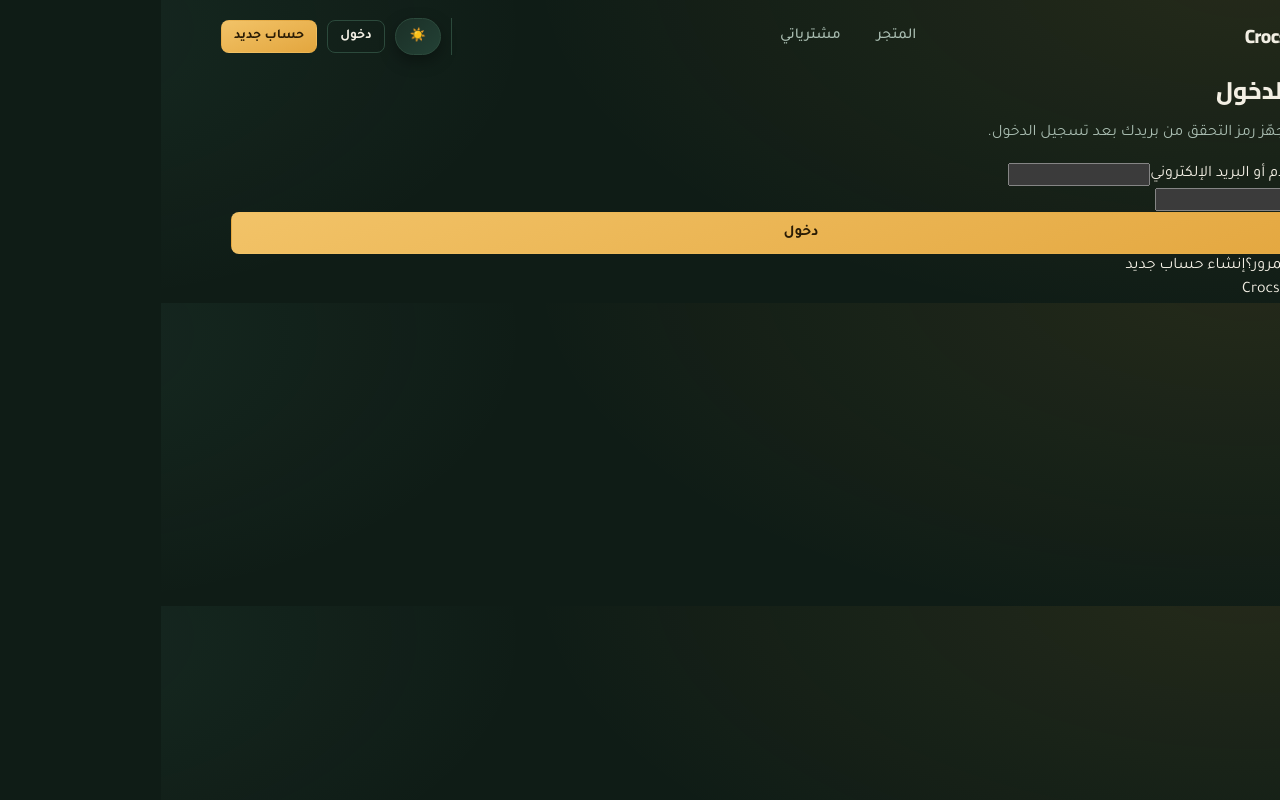
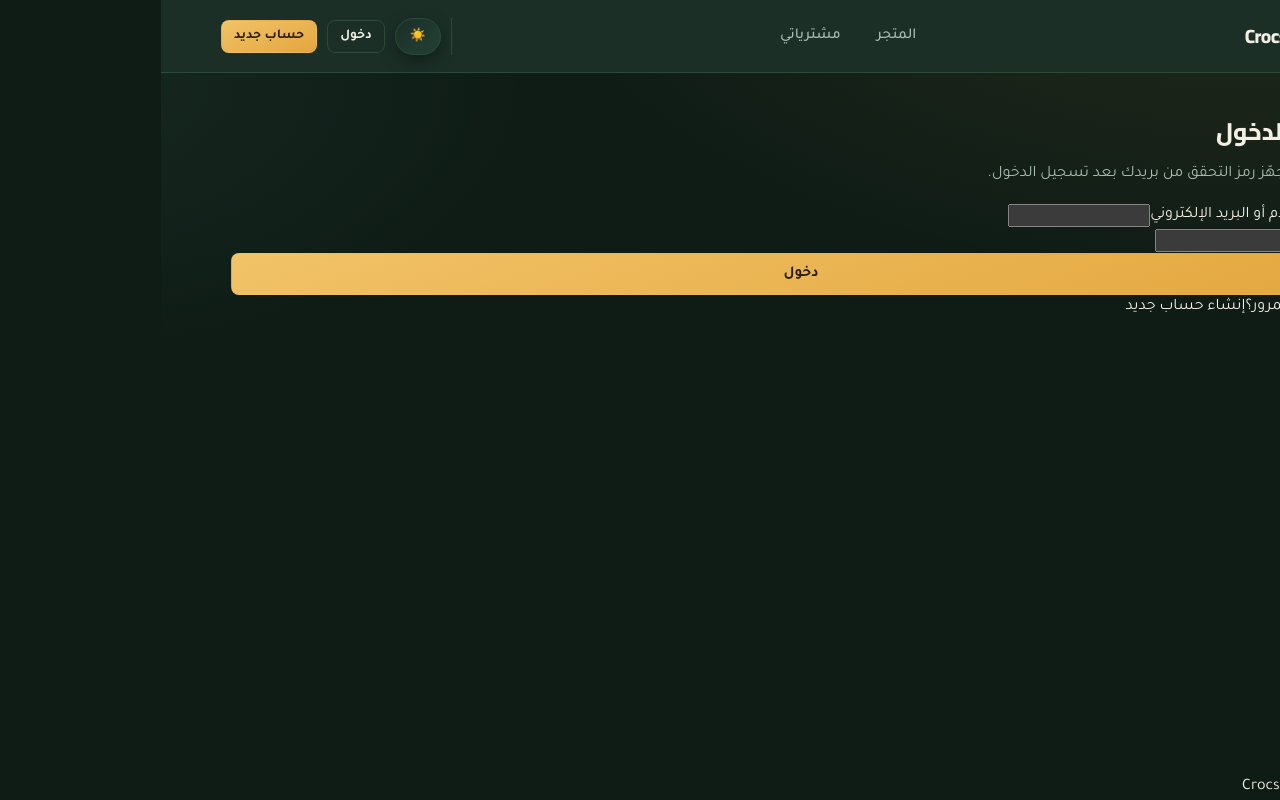
Before and after one commit to mohamedmlm/f, a React (Vite) app: page /login in a window 1280 px wide. Built offline with nearby package versions, Linux system fonts and the light colour scheme.

Commit message:
Sep 10, 2026, 12:45 AM

```diff
--- a/src/styles/app.css
+++ b/src/styles/app.css
@@ -1,10 +1,23 @@
+/* ================= Layout shell ================= */
+.app-shell {
+  min-height: 100vh;
+  display: flex;
+  flex-direction: column;
+}
+.app-main {
+  flex: 1;
+  padding: 40px 0 80px;
+}
+
 /* ================= Navbar ================= */
 .navbar {
   position: sticky;
   top: 0;
   z-index: 50;
+  isolation: isolate;
+  background: var(--surface);
+  border-bottom: 1px solid var(--line);
 }
-
 .navbar-inner {
   display: flex;
   align-items: center;
@@ -13,8 +26,6 @@
   justify-content: space-between;
   position: relative;
 }
-
-/* ================= Brand ================= */
 .brand {
   display: flex;
   align-items: center;
@@ -22,7 +33,7 @@
   color: var(--text);
   font-family: var(--font-display);
   font-weight: 800;
-  transition: transform 0.2s ease, opacity 0.2s ease;
+  transition: transform 0.2s ease, opacity 0.2 ease;
   position: relative;
   background: none;
   border: none;
@@ -45,24 +56,17 @@
 .brand:hover {
   transform: translateY(-1px);
 }
-
 .brand:hover::after {
   width: 100%;
 }
 
-/* ================= Brand Mark ================= */
 @keyframes lantern-glow {
   0%,
   100% {
-    box-shadow:
-      0 8px 20px rgba(227, 166, 62, 0.22),
-      0 0 0 0 rgba(242, 195, 104, 0.35);
+    box-shadow: 0 8px 20px rgba(227, 166, 62, 0.22), 0 0 0 0 rgba(242, 195, 104, 0.35);
   }
-
   50% {
-    box-shadow:
-      0 8px 22px rgba(227, 166, 62, 0.32),
-      0 0 16px 4px rgba(242, 195, 104, 0.28);
+    box-shadow: 0 8px 22px rgba(227, 166, 62, 0.32), 0 0 16px 4px rgba(242, 195, 104, 0.28);
   }
 }
 
@@ -75,28 +79,16 @@
   align-items: center;
   justify-content: center;
   flex-shrink: 0;
-
   background-color: #e3a63e;
-  background: linear-gradient(
-    135deg,
-    var(--accent-hi),
-    var(--accent) 55%,
-    var(--mint)
-  );
-
+  background: linear-gradient(135deg, var(--accent-hi), var(--accent) 55%, var(--mint));
   background-size: 220% 220%;
   background-position: 0% 50%;
   color: var(--accent-ink);
   font-size: 1rem;
   line-height: 1;
   font-weight: 900;
-
   animation: lantern-glow 3.2s ease-in-out infinite;
-
-  transition:
-    rotate 0.3s ease,
-    background-position 0.5s ease,
-    scale 0.2s ease;
+  transition: rotate 0.3s ease, background-position 0.5s ease, scale 0.2s ease;
 }
 
 .btn .brand-mark,
@@ -108,25 +100,21 @@
   font-size: 0.7rem;
   box-shadow: none;
 }
-
 .brand-name {
   font-size: 1.2rem;
   letter-spacing: -0.03em;
-  transition:
-    letter-spacing 0.2s ease,
-    text-shadow 0.2s ease;
+  transition: letter-spacing 0.2s ease, text-shadow 0.2s ease;
 }
 
 .brand-mark:hover {
   rotate: -20deg;
 }
-
 .brand:hover .brand-name {
   letter-spacing: 0.02em;
   text-shadow: 0 0 18px rgba(227, 166, 62, 0.2);
 }
 
-/* ================= Desktop Nav ================= */
+/* ===== القائمة - Desktop ===== */
 .nav-links {
   display: flex;
   align-items: center;
@@ -134,12 +122,12 @@
   margin-inline-start: auto;
 }
 
-/* ================= Hamburger ================= */
+/* ===== زر الهامبرغر ===== */
 .nav-toggle {
   display: none;
   background: transparent;
   border: 1px solid var(--line);
-  padding: 8px;
+  padding: 8px 8px;
   border-radius: 8px;
   font-size: 1.05rem;
   cursor: pointer;
@@ -150,100 +138,67 @@
   align-items: center;
   justify-content: center;
   line-height: 1;
-
-  /* مهم للموبايل */
-  touch-action: manipulation;
-  -webkit-tap-highlight-color: transparent;
 }
 
 .theme-label {
   display: inline-block;
   margin-left: 6px;
 }
-
 .nav-user-mobile {
   display: none;
 }
 
 /* ============================================================ */
-/* ======================= MOBILE ============================= */
+/* ===== الموبايل - الحل النهائي ===== */
 /* ============================================================ */
-
 @media (max-width: 899px) {
-
-  /* ================= Hamburger ================= */
+  /* زر الهامبرغر */
   .nav-toggle {
     display: inline-flex;
     position: fixed;
-
     right: 12px;
     left: auto;
     top: 12px;
-
     margin-inline-start: 0;
-
-    z-index: 100001;
-
+    z-index: 999999;
     min-width: 40px;
     min-height: 40px;
-    padding: 8px;
-
+    padding: 8px 8px;
     border-radius: 10px;
-
     background: var(--surface);
     box-shadow: 0 8px 18px rgba(0, 0, 0, 0.08);
     border: 1px solid var(--line);
-
     font-size: 1.5rem;
     cursor: pointer;
     color: var(--text);
-
     align-items: center;
     justify-content: center;
-
     line-height: 1;
-
-    pointer-events: auto;
-
-    /* Touch */
-    touch-action: manipulation;
-    -webkit-tap-highlight-color: transparent;
+    pointer-events: auto !important;
   }
 
-  /* ================= Brand ================= */
+  /* البراند */
   .brand-mark {
     display: inline-flex;
   }
-
   .brand-name {
     display: inline-block;
   }
-
   .brand {
     position: relative;
-    z-index: 100000;
-
+    z-index: 99998;
     display: flex;
     align-items: center;
-
     margin-inline-start: 0 !important;
     margin-inline-end: 48px !important;
-
     padding-right: 8px;
-
     max-width: calc(100% - 84px);
-
     text-decoration: none;
     color: var(--text);
-
     background: none;
     border: none;
-
     cursor: pointer;
-
-    touch-action: manipulation;
   }
-
   .brand-name {
     overflow: hidden;
     text-overflow: ellipsis;
@@ -252,175 +207,124 @@
     display: inline-block;
     font-size: 1rem;
   }
-
   .navbar-inner {
     padding-right: 52px;
     height: 64px;
   }
 
-  /* ========================================================= */
-  /* ======================= BACKDROP ======================== */
-  /* ========================================================= */
-
-  .nav-backdrop {
-  position: fixed;
-  inset: 0;
-  background: rgba(15, 17, 23, 0.18);
-
-  /* تحت الـ navbar */
-  z-index: 40;
-
-  pointer-events: auto;
-}
-
-  /*
-   * عند فتح القائمة:
-   * الـ backdrop يمسك اللمس خارج القائمة
-   */
-  .nav-backdrop.open {
-    pointer-events: auto;
-    opacity: 1;
-  }
-
-  /* ========================================================= */
-  /* ========================= MENU ========================== */
-  /* ========================================================= */
-
+  /* ===== القائمة - الحل النهائي ===== */
   .nav-links {
     position: fixed;
-
     top: 64px;
     right: 0;
     bottom: 0;
-
+    left: auto;
     width: 75%;
     max-width: 320px;
-
     background: var(--surface);
-
     flex-direction: column;
-    align-items: stretch;
-
     gap: 4px;
-
     padding: 16px 16px 30px;
-
     border-left: 2px solid var(--line);
 
-    /*
-     * القائمة فوق الـ backdrop
-     */
+    /* Keep the menu above the backdrop through the navbar stacking context */
     z-index: 99999;
 
-    /*
-     * مغلقة خارج الشاشة باستخدام transform
-     * وليس right:-100%
-     */
+    /* Use transform instead of moving right:-100% */
     transform: translate3d(100%, 0, 0);
-
-    transition:
-      transform 0.3s ease,
-      visibility 0.3s ease;
+    transition: transform 0.3s ease, visibility 0.3s ease;
 
     overflow-y: auto;
-    overflow-x: hidden;
-
     box-shadow: -8px 0 30px rgba(0, 0, 0, 0.2);
-
     display: flex !important;
-
     height: calc(100vh - 64px);
 
-    /*
-     * القائمة المغلقة لا تستقبل touch
-     */
+    /* Closed menu must not receive touch */
     pointer-events: none;
-
     visibility: hidden;
 
-    /*
-     * مهم للمس
-     */
+    /* Allow vertical scrolling/touch inside the menu */
     touch-action: pan-y;
-
     -webkit-overflow-scrolling: touch;
   }
 
-  /* ================= OPEN MENU ================= */
+  /* ===== القائمة مفتوحة ===== */
   .nav-links.open {
     transform: translate3d(0, 0, 0);
-
-    /*
-     * الآن القائمة تستقبل اللمس
-     */
-    pointer-events: auto;
-
+    pointer-events: auto !important;
     visibility: visible;
   }
 
-  /*
-   * كل عناصر القائمة تستقبل touch
-   */
+  /* ===== كل العناصر داخل القائمة ===== */
   .nav-links.open * {
     pointer-events: auto;
   }
 
-  /* ================= Links ================= */
+  /* ===== الروابط داخل القائمة ===== */
+  .nav-links.open .nav-link {
+    pointer-events: auto;
+    cursor: pointer;
+  }
+
+  /* ===== الأزرار داخل القائمة ===== */
+  .nav-links.open .btn {
+    pointer-events: auto;
+    cursor: pointer;
+  }
+
+  /* ===== الخلفية - لا تمنع النقر ===== */
+  .nav-backdrop {
+    position: fixed;
+    inset: 0;
+    background: rgba(15, 17, 23, 0.18);
+
+    /* IMPORTANT: below the navbar */
+    z-index: 40;
+
+    /* It receives touches outside the menu */
+    pointer-events: auto;
+
+    touch-action: manipulation;
+  }
+
+  /* ===== الروابط ===== */
   .nav-link {
     padding: 12px 14px;
-
     width: 100%;
-
-    min-height: 44px;
-
     border-radius: 8px;
-
     font-size: 1rem;
-
     text-align: left;
-
     color: var(--text);
-
     text-decoration: none;
-
     display: flex;
     align-items: center;
-
     gap: 10px;
-
+    border-bottom: 1px solid rgba(0, 0, 0, 0.05);
     background: none !important;
     border: none !important;
-
-    cursor: pointer;
-
+    cursor: pointer !important;
     font-family: inherit;
-
-    touch-action: manipulation;
-
-    -webkit-tap-highlight-color: transparent;
+    font-size: inherit;
   }
 
   .nav-link:hover {
     background: var(--surface-hi) !important;
   }
-
   .nav-link.active {
     background: var(--surface-hi) !important;
     color: var(--accent-hi) !important;
   }
 
-  /* ================= User ================= */
+  /* ===== الموبايل - المستخدم ===== */
   .mobile-profile {
     display: flex;
     align-items: center;
     gap: 12px;
     padding: 10px 12px;
   }
-
   .mobile-name {
     font-weight: 700;
   }
-
   .nav-user {
     display: none !important;
   }
@@ -428,45 +332,26 @@
   .nav-user-mobile {
     display: flex !important;
     flex-direction: column;
-
     gap: 10px;
-
     padding: 16px 0 20px;
-
     margin-top: auto;
-
     border-top: 1px solid var(--line);
-
     width: 100%;
-
-    pointer-events: auto;
+    pointer-events: auto !important;
   }
 
   .nav-user-mobile .btn {
     padding: 14px 16px;
-
     font-size: 1rem;
-
     width: 100%;
-
     justify-content: center;
-
-    pointer-events: auto;
-
-    cursor: pointer;
-
+    pointer-events: auto !important;
+    cursor: pointer !important;
     border-radius: 10px;
-
     min-height: 48px;
-
     display: flex;
     align-items: center;
-
     gap: 8px;
-
-    touch-action: manipulation;
-
-    -webkit-tap-highlight-color: transparent;
   }
 
   .nav-user-mobile .btn-ghost {
@@ -474,19 +359,11 @@
     border: 1px solid var(--line);
     color: var(--text);
   }
-
   .nav-user-mobile .btn-primary {
-    background: linear-gradient(
-      160deg,
-      var(--accent-hi),
-      var(--accent)
-    );
-
+    background: linear-gradient(160deg, var(--accent-hi), var(--accent));
     color: var(--accent-ink);
-
     border: none;
   }
-
   .nav-user-mobile .btn-block {
     width: 100%;
   }
@@ -494,136 +371,92 @@
   .theme-toggle {
     padding: 8px 10px;
   }
-
   .nav-user {
     border-inline-start: none;
     padding-inline-start: 0;
   }
 }
 
-/* ============================================================ */
-/* ================= VERY SMALL SCREENS ====================== */
-/* ============================================================ */
-
+/* ===== Very small screens ===== */
 @media (max-width: 480px) {
-
   .brand-name {
     display: none;
   }
-
   .brand-mark {
     width: 28px;
     height: 28px;
   }
-
   .nav-avatar {
     width: 28px;
     height: 28px;
   }
-
   .theme-label {
     display: none;
   }
-
   .nav-link {
     font-size: 1rem;
     padding: 12px 14px;
   }
-
   .nav-user-mobile {
     padding-bottom: 14px;
   }
 }
 
 @media (max-width: 360px) {
-
   .nav-link {
     font-size: 0.98rem;
     padding: 10px 12px;
   }
-
   .btn {
     padding: 10px 12px;
     font-size: 0.95rem;
   }
 }
 
-/* ============================================================ */
-/* ======================== DESKTOP ========================== */
-/* ============================================================ */
-
+/* ===== Desktop ===== */
 @media (min-width: 900px) {
-
   .nav-toggle {
     display: none !important;
   }
-
   .nav-close {
     display: none !important;
   }
-
   .nav-links {
     display: flex !important;
-
     position: static !important;
-
     height: auto !important;
-
     padding: 0 !important;
-
     gap: 8px !important;
-
     background: transparent !important;
-
     flex-direction: row !important;
-
     transform: none !important;
-
     pointer-events: auto !important;
-
-    visibility: visible !important;
-
     box-shadow: none !important;
-
     overflow-y: visible !important;
-
-    overflow-x: visible !important;
-
     width: auto !important;
-
     max-width: none !important;
-
     border-left: none !important;
-
     margin: 0 !important;
-
     top: auto !important;
     right: auto !important;
-
-    touch-action: auto !important;
   }
-
   .nav-links.open {
     transform: none !important;
     box-shadow: none !important;
     right: auto !important;
   }
-
   .nav-user {
     display: flex !important;
   }
-
   .nav-user-mobile {
     display: none !important;
   }
-
   .nav-backdrop {
     display: none !important;
   }
 }
 
-/* ================= Focus ================= */
-
+/* ================= باقي الـ CSS ================= */
 .nav-link:focus,
 .btn:focus,
 .nav-toggle:focus,
@@ -631,23 +464,15 @@
   outline: 3px solid rgba(100, 140, 255, 0.18);
   outline-offset: 2px;
 }
-
-/* ================= General Nav Link ================= */
-
 .nav-link {
   padding: 9px 14px;
   border-radius: var(--radius-sm);
   color: var(--text-dim);
   font-weight: 500;
   font-size: 0.95rem;
-
-  transition:
-    background 0.15s,
-    color 0.15s;
-
+  transition: background 0.15s, color 0.15s;
   text-decoration: none;
   cursor: pointer;
-
   background: transparent;
   border: none;
 }
@@ -656,214 +481,123 @@
   background: var(--surface);
   color: var(--text);
 }
-
 .nav-link.active {
   background: var(--surface-hi);
   color: var(--accent-hi);
 }
-
-/* ================= User ================= */
-
 .nav-user {
   display: flex;
   align-items: center;
-
   gap: 10px;
-
   padding-inline-start: 10px;
   margin-inline-start: 6px;
-
   border-inline-start: 1px solid var(--line);
 }
-
-/* ================= Theme ================= */
-
 .theme-toggle {
   border: 1px solid var(--line);
-
-  background: linear-gradient(
-    135deg,
-    var(--surface),
-    var(--surface-hi)
-  );
-
+  background: linear-gradient(135deg, var(--surface), var(--surface-hi));
   color: var(--text);
-
   border-radius: 999px;
-
   padding: 8px 14px;
-
   font-size: 0.8rem;
   font-weight: 700;
-
   cursor: pointer;
-
   box-shadow: 0 6px 16px var(--shadow);
-
-  transition:
-    transform 0.12s ease,
-    border-color 0.15s ease,
-    background 0.15s ease,
-    box-shadow 0.15s ease;
-
-  touch-action: manipulation;
+  transition: transform 0.12s ease, border-color 0.15s ease, background 0.15s ease, box-shadow 0.15s ease;
 }
 
 .theme-toggle:hover {
   border-color: var(--accent);
-
-  background: linear-gradient(
-    135deg,
-    var(--surface-hi),
-    #f7ead3
-  );
-
+  background: linear-gradient(135deg, var(--surface-hi), #f7ead3);
   box-shadow: 0 10px 22px rgba(201, 125, 26, 0.12);
 }
-
 .theme-toggle:active {
   transform: translateY(1px);
 }
-
-/* ================= Avatar ================= */
-
 .nav-avatar {
   width: 34px;
   height: 34px;
-
   border-radius: 50%;
-
   object-fit: cover;
-
   border: 1px solid var(--line);
 }
 
 /* ================= Buttons ================= */
-
 .btn {
   display: inline-flex;
-
   align-items: center;
   justify-content: center;
-
   gap: 8px;
-
   padding: 11px 20px;
-
   border-radius: var(--radius-sm);
-
   border: 1px solid transparent;
-
   font-weight: 700;
   font-size: 0.95rem;
-
   cursor: pointer;
-
-  transition:
-    transform 0.12s ease,
-    background 0.15s,
-    border-color 0.15s,
-    opacity 0.15s;
-
+  transition: transform 0.12s ease, background 0.15s, border-color 0.15s, opacity 0.15s;
   white-space: nowrap;
-
   text-decoration: none;
-
-  touch-action: manipulation;
 }
-
 .btn:active {
   transform: translateY(1px);
 }
-
 .btn:disabled {
   opacity: 0.55;
   cursor: not-allowed;
 }
-
 .btn-primary {
-  background: linear-gradient(
-    160deg,
-    var(--accent-hi),
-    var(--accent)
-  );
-
+  background: linear-gradient(160deg, var(--accent-hi), var(--accent));
   color: var(--accent-ink);
 }
-
 .btn-primary:hover:not(:disabled) {
   filter: brightness(1.06);
 }
-
 .btn-ghost {
   background: transparent;
   border-color: var(--line);
   color: var(--text);
 }
-
 .btn-ghost:hover:not(:disabled) {
   border-color: var(--accent);
   color: var(--accent-hi);
 }
-
 .btn-danger {
   background: transparent;
-
   border-color: rgba(228, 87, 76, 0.4);
-
   color: var(--rose);
 }
-
 .btn-danger:hover:not(:disabled) {
   background: rgba(228, 87, 76, 0.1);
 }
-
 .btn-sm {
   padding: 7px 12px;
   font-size: 0.85rem;
 }
-
 .btn-block {
   width: 100%;
 }
 
 /* ================= Fluid sizing ================= */
-
 :root {
   --nav-font-min: 0.92rem;
   --nav-font-max: 1.08rem;
-
   --brand-font-min: 0.95rem;
   --brand-font-max: 1.4rem;
 }
 
 @media (max-width: 720px) {
-
   .brand-name {
-    font-size: clamp(
-      var(--brand-font-min),
-      1.2vw + 0.4rem,
-      var(--brand-font-max)
-    );
+    font-size: clamp(var(--brand-font-min), 1.2vw + 0.4rem, var(--brand-font-max));
   }
-
   .nav-link {
-    font-size: clamp(
-      var(--nav-font-min),
-      0.9vw + 0.45rem,
-      var(--nav-font-max)
-    );
+    font-size: clamp(var(--nav-font-min), 0.9vw + 0.45rem, var(--nav-font-max));
   }
-
   .btn {
-    padding:
-      clamp(8px, 0.6vw + 6px, 14px)
-      clamp(10px, 0.8vw + 8px, 20px);
+    padding: clamp(8px, 0.6vw + 6px, 14px) clamp(10px, 0.8vw + 8px, 20px);
   }
 }
 
 @media (min-width: 1280px) {
-
   .navbar-inner {
     max-width: 1200px;
     margin: 0 auto;
```
